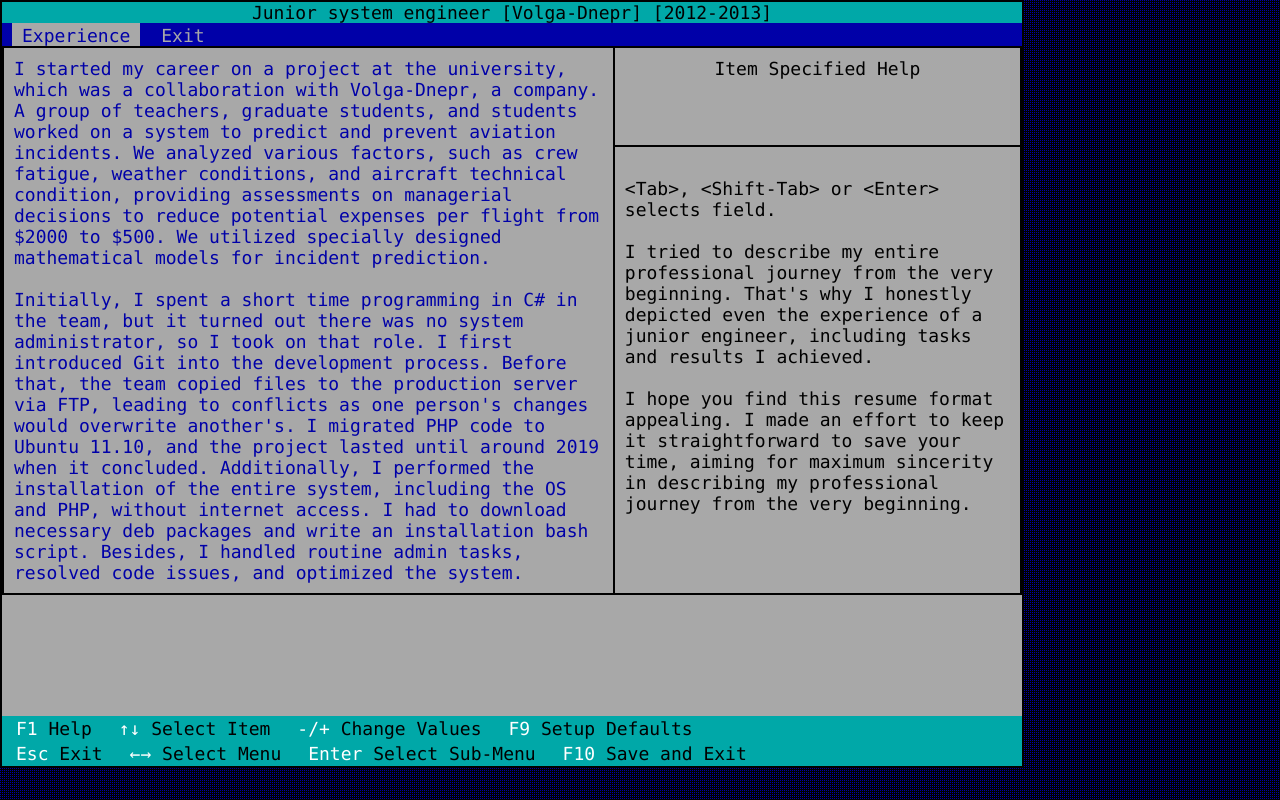
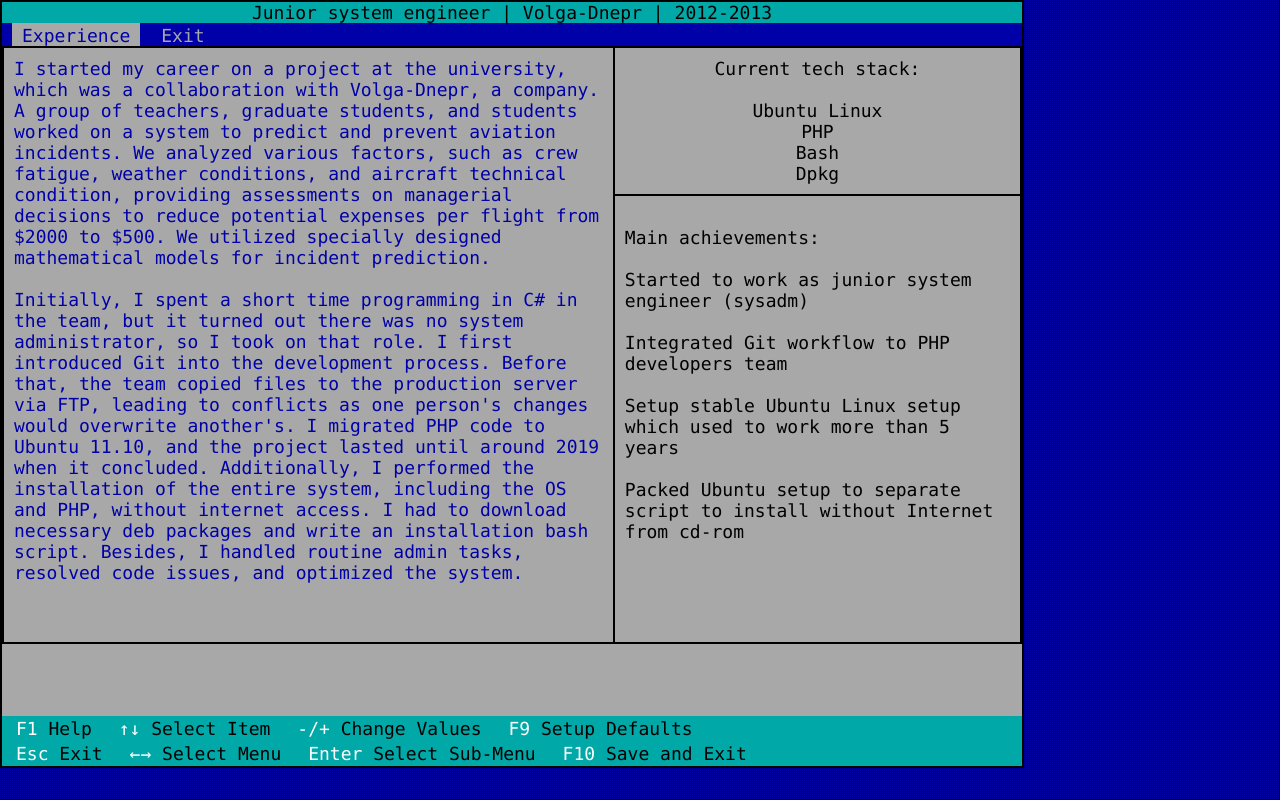
Before and after one commit to dronov/cv.dronov.net, a Flask app: page /volga-dnepr/ in a window 1280 px wide. Run offline with Flask 3, Linux system fonts and the light colour scheme.

Commit message:
Changes in page

```diff
--- a/app.py
+++ b/app.py
@@ -20,10 +20,30 @@ def bios():
 def skills():
     return render_template('skills.html')
 
-@app.route('/restream/')
-def restream():
-    return render_template('restream.html')
+@app.route('/undev/')
+def undev():
+    return render_template('undev.html', page_title="Jr Software Engineer | Undev | 2014-2015")
+
+@app.route('/restream1/')
+def restream1():
+    return render_template('restream1.html', page_title="Software Engineer | Restream | 2015-2016")
+
+@app.route('/restream2/')
+def restream2():
+    return render_template('restream2.html', page_title="Linux Engineer | Restream | 2016-2018")
+
+@app.route('/restream3/')
+def restream3():
+    return render_template('restream3.html', page_title="Lead Linux Engineer | Restream | 2018-2021")
+
+@app.route('/restream4/')
+def restream4():
+    return render_template('restream4.html', page_title="DevOps Engineer | Restream | 2021-2022")
+
+@app.route('/zeal-group/')
+def zealgroup():
+    return render_template('zeal-group.html', page_title="Senior System Engineer | Zeal Group | 2021-2022")
 
 @app.route('/volga-dnepr/')
 def volgadnepr():
-    return render_template('volga-dnepr.html', page_title='Junior system engineer [Volga-Dnepr] [2012-2013]')
+    return render_template('volga-dnepr.html', page_title='Junior system engineer | Volga-Dnepr | 2012-2013')
--- a/templates/base.html
+++ b/templates/base.html
@@ -30,5 +30,21 @@
             </ul>
         </div>
     {% block content %} {% endblock %}
+        <div class="tui-tab-content tui-content" id="tab-2-content">
+        </div>
+        <div class="tui-statusbar absolute cyan-168">
+            <ul>
+                <li><a href="#!"><span class="white-255-text">F1</span> Help</a></li>
+                <li><a href="#!"><span class="white-255-text">↑↓</span> Select Item</a></li>
+                <li><a href="#!"><span class="white-255-text">-/+</span> Change Values</a></li>
+                <li><a href="#!"><span class="white-255-text">F9</span> Setup Defaults</a></li>
+                <br>
+                <li><a href="index.html"><span class="white-255-text">Esc</span> Exit</a></li>
+                <li><a href="#!"><span class="white-255-text">←→</span> Select Menu</a></li>
+                <li><a href="#!"><span class="white-255-text">Enter</span> Select Sub-Menu</a></li>
+                <li><a href="/"><span class="white-255-text">F10</span> Save and Exit</a></li>
+            </ul>
+        </div>
+    </div>
 </body>
 </html>
--- a/templates/volga-dnepr.html
+++ b/templates/volga-dnepr.html
@@ -11,34 +11,27 @@
 <br><br>Initially, I spent a short time programming in C# in the team, but it turned out there was no system administrator, so I took on that role. I first introduced Git into the development process. Before that, the team copied files to the production server via FTP, leading to conflicts as one person's changes would overwrite another's. I migrated PHP code to Ubuntu 11.10, and the project lasted until around 2019 when it concluded. Additionally, I performed the installation of the entire system, including the OS and PHP, without internet access. I had to download necessary deb packages and write an installation bash script. Besides, I handled routine admin tasks, resolved code issues, and optimized the system.
 
                         </td>
-                        <td width="40%" class="center">Item Specified Help</td>
-                    </tr>
+                        <td width="40%" class="center">Current tech stack:<br><br>
+                            Ubuntu Linux<br>
+                            PHP<br>
+                            Bash<br>
+                            Dpkg<br>
+                        </td>
+                   </tr>
                     <tr>
                         <td width="25" height="448px">
-                            <br>&#60;Tab&#62;, &#60;Shift-Tab&#62; or &#60;Enter&#62; selects field.
+                            <br>Main achievements:
                             <br>
-                            <br>I tried to describe my entire professional journey from the very beginning. That's why I honestly depicted even the experience of a junior engineer, including tasks and results I achieved.
+                            <br>Started to work as junior system engineer (sysadm)
                             <br>
-                            <br>I hope you find this resume format appealing. I made an effort to keep it straightforward to save your time, aiming for maximum sincerity in describing my professional journey from the very beginning.
+                            <br>Integrated Git workflow to PHP developers team
+                            <br>
+                            <br>Setup stable Ubuntu Linux setup which used to work more than 5 years
+                            <br>
+                            <br>Packed Ubuntu setup to separate script to install without Internet from cd-rom
                         </td>
                     </tr>
                 </tbody>
             </table>
         </div>
-        <div class="tui-tab-content tui-content" id="tab-2-content">
-        </div>
-        <div class="tui-statusbar absolute cyan-168">
-            <ul>
-                <li><a href="#!"><span class="white-255-text">F1</span> Help</a></li>
-                <li><a href="#!"><span class="white-255-text">↑↓</span> Select Item</a></li>
-                <li><a href="#!"><span class="white-255-text">-/+</span> Change Values</a></li>
-                <li><a href="#!"><span class="white-255-text">F9</span> Setup Defaults</a></li>
-                <br>
-                <li><a href="index.html"><span class="white-255-text">Esc</span> Exit</a></li>
-                <li><a href="#!"><span class="white-255-text">←→</span> Select Menu</a></li>
-                <li><a href="#!"><span class="white-255-text">Enter</span> Select Sub-Menu</a></li>
-                <li><a href="index.html"><span class="white-255-text">F10</span> Save and Exit</a></li>
-            </ul>
-        </div>
-    </div>
 {% endblock %}
```
Also changed, not shown: templates/bios.html (+14 -26 lines), templates/restream.html (deleted, +0 -92 lines), templates/undev.html (added, +40 -0 lines).
